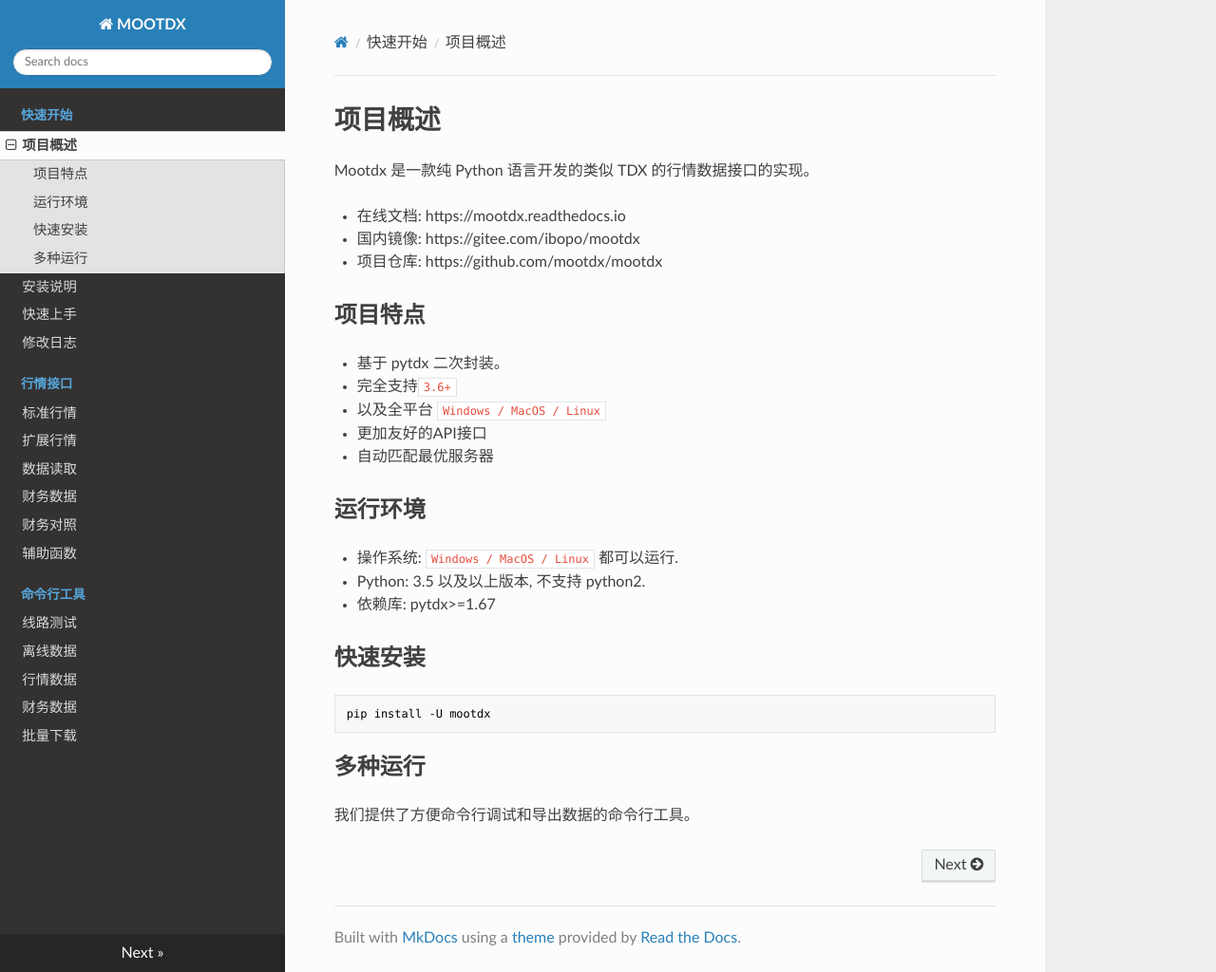
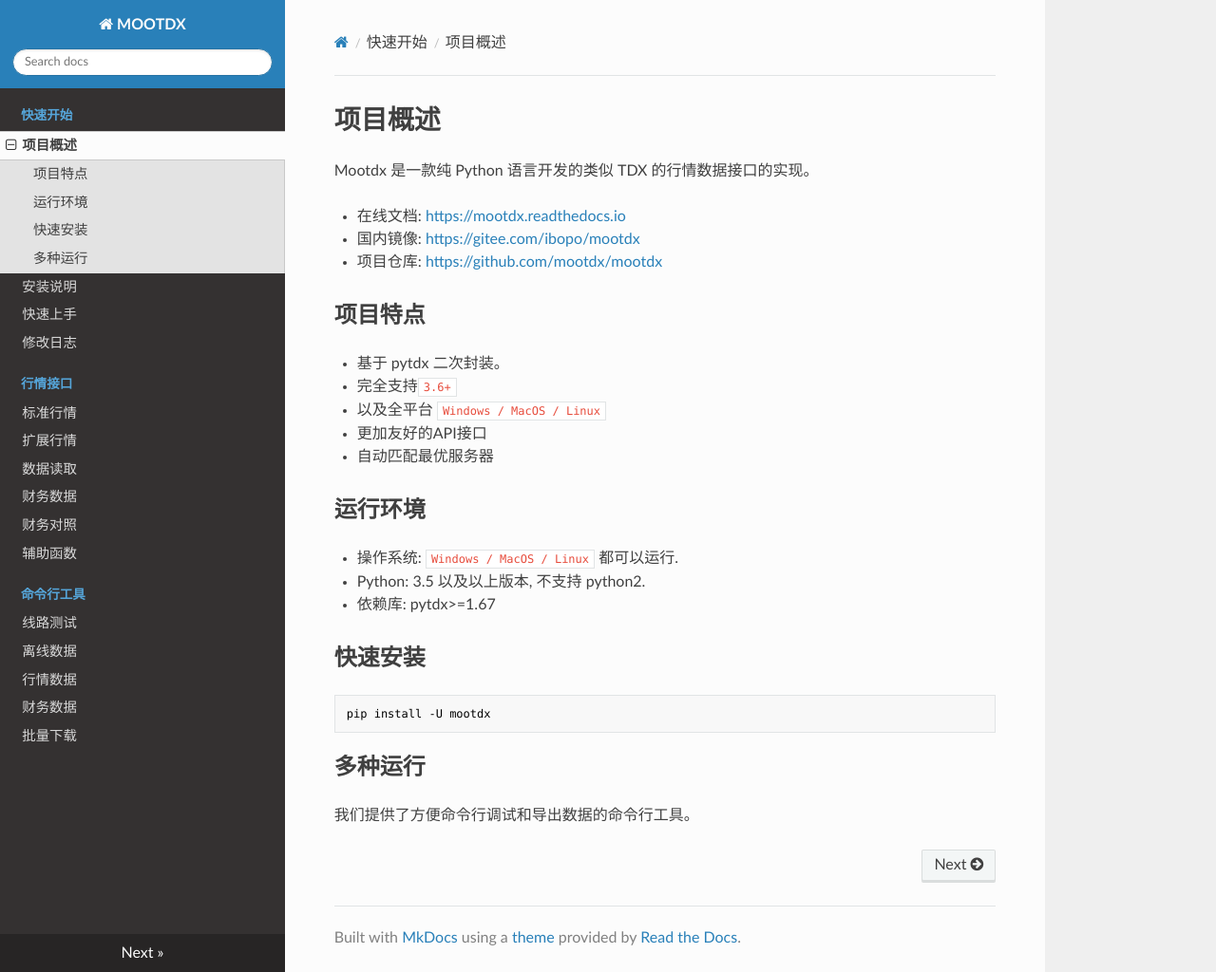
Before and after one commit to mootdx/mootdx, an MkDocs documentation site: the page built from docs/index.md, in a window 1280 px wide and 1024 px high. Shown: the whole window at 95% size. Built offline with MkDocs 1.6.1, drawn with Linux system fonts in a browser that asks for light colours; nearby versions of some CDN libraries; old or Windows-style settings are respelled for this version of MkDocs; some of the changed lines change nothing that is shown.

Commit message:
update docs

```diff
--- a/docs/index.md
+++ b/docs/index.md
@@ -2,9 +2,9 @@
 
 Mootdx 是一款纯 Python 语言开发的类似 TDX 的行情数据接口的实现。
 
-- 在线文档: https://mootdx.readthedocs.io
-- 国内镜像: https://gitee.com/ibopo/mootdx
-- 项目仓库: https://github.com/mootdx/mootdx
+- 在线文档: [https://mootdx.readthedocs.io](https://mootdx.readthedocs.io)
+- 国内镜像: [https://gitee.com/ibopo/mootdx](https://gitee.com/ibopo/mootdx)
+- 项目仓库: [https://github.com/mootdx/mootdx](https://github.com/mootdx/mootdx)
 
 ## 项目特点
 
```
